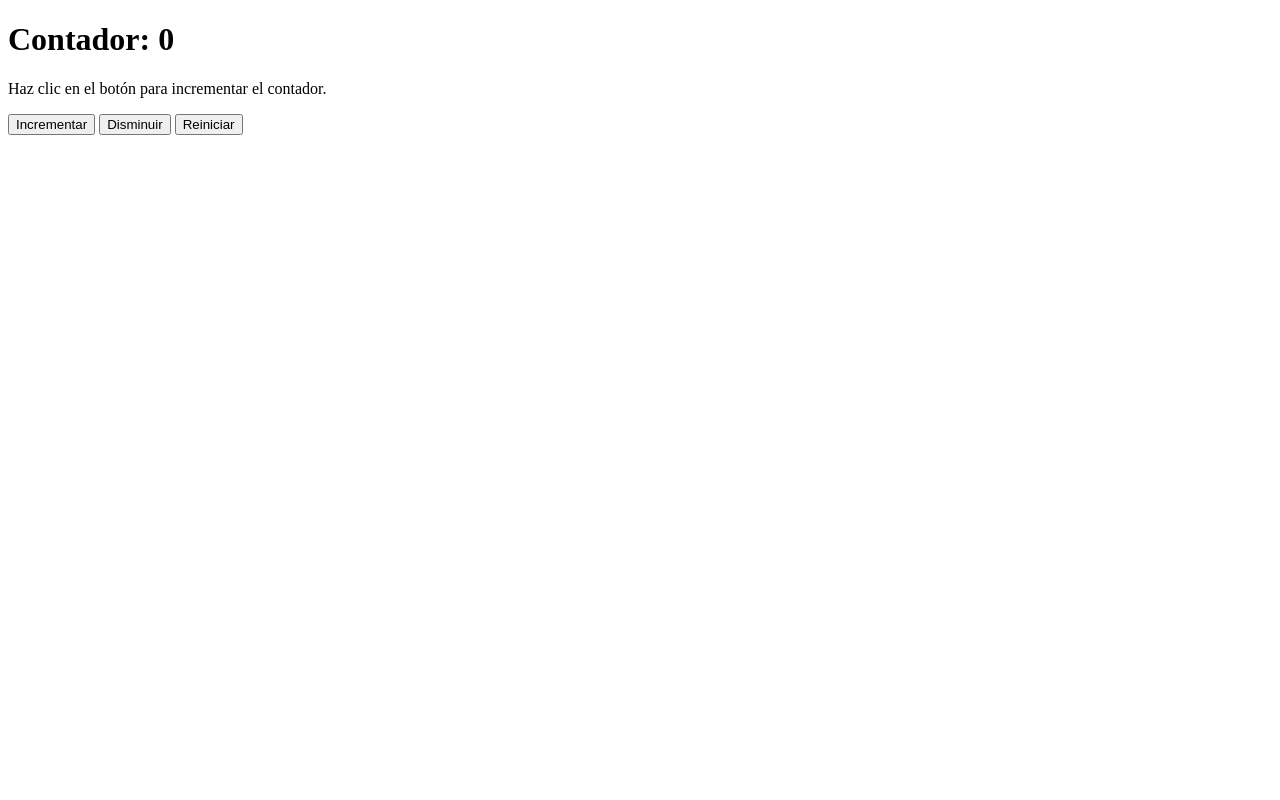
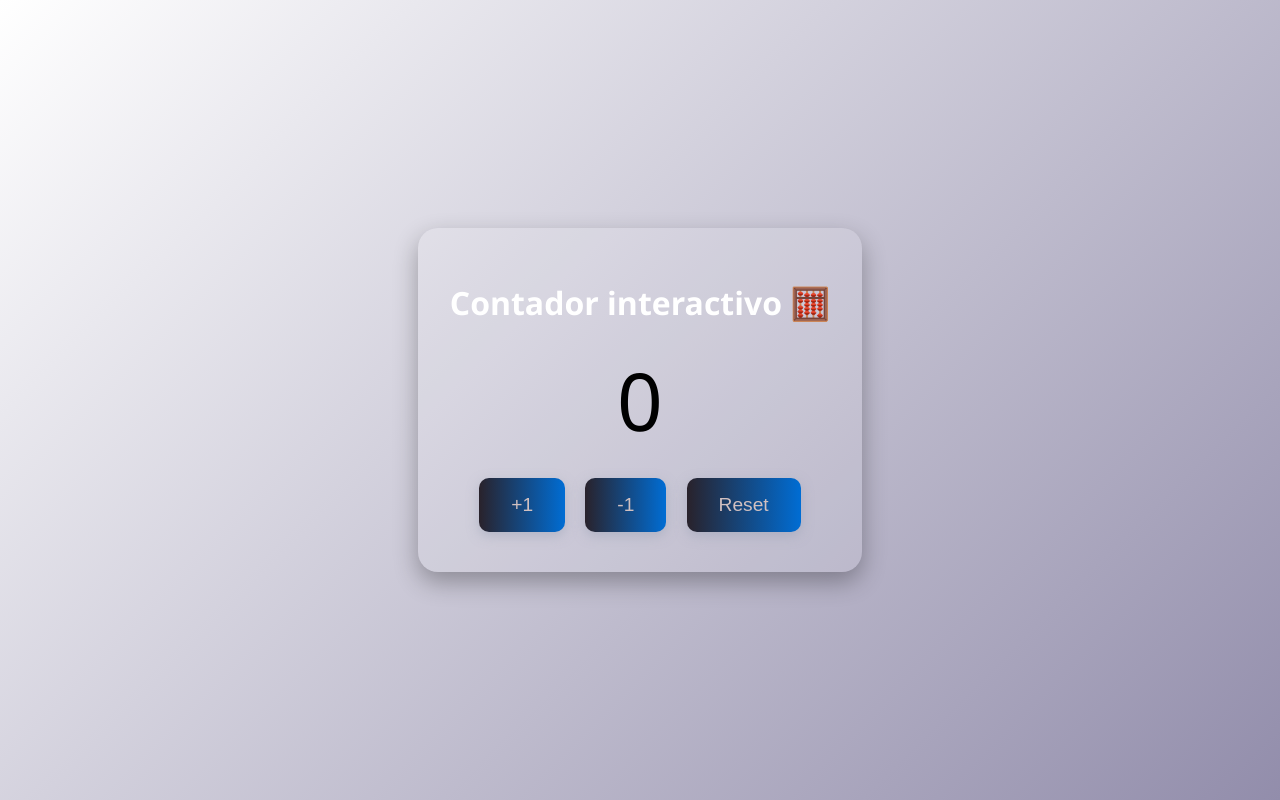
Before and after one commit to Emiliano-Blackbird/Plantillas-HTML-CSS-JS, a plain HTML site: page 04_contador_con_click/index.html in a window 1280 px wide. Drawn offline with Linux system fonts and the light colour scheme.

Commit message:
edit project with styles - contador con click

```diff
--- a/04_contador_con_click/index.html
+++ b/04_contador_con_click/index.html
@@ -5,14 +5,20 @@
   <meta charset="UTF-8">
   <meta name="viewport" content="width=device-width, initial-scale=1.0">
   <title>Contador Click</title>
+  <link rel="stylesheet" href="style.css" />
 </head>
 
 <body>
-  <h1>Contador: <span id="valor">0</span></h1>
-  <p>Haz clic en el botón para incrementar el contador.</p>
-  <button id="incrementar">Incrementar</button>
-  <button id="disminuir">Disminuir</button>
-  <button id="reiniciar">Reiniciar</button>
+<div class="container">
+  <h1>Contador interactivo 🧮</h1>
+  <div id="valor" class="numero">0</div>
+
+  <div class="botones">
+    <button id="incrementar">+1</button>
+    <button id="disminuir">-1</button>
+    <button id="reiniciar">Reset</button>
+  </div>
+</div>
 
   <script src="script.js"></script>
 </body>
--- a/04_contador_con_click/script.js
+++ b/04_contador_con_click/script.js
@@ -8,10 +8,23 @@ const botonReiniciar = document.getElementById("reiniciar");
 let contador = Number(localStorage.getItem("contador")) || 0;
 
 // Actualiza número, guarda en localStorage y aplica color
+let ultimoContador = contador;
 function actualizarVista() {
+  const cambio = contador - ultimoContador;
   valor.textContent = contador.toLocaleString("es-ES");
   localStorage.setItem("contador", contador);
   actualizarColor();
+
+  // Animación visual al cambiar
+  valor.classList.remove("subiendo", "bajando");
+  if (cambio > 0) {
+    valor.classList.add("subiendo");
+  } else if (cambio < 0) {
+    valor.classList.add("bajando");
+  }
+  setTimeout(() => valor.classList.remove("subiendo", "bajando"), 200);
+
+  ultimoContador = contador;
 }
 
 // Cambia color según valor
--- a/04_contador_con_click/style.css
+++ b/04_contador_con_click/style.css
@@ -0,0 +1,64 @@
+body {
+  font-family: 'Segoe UI', sans-serif;
+  background: linear-gradient(135deg, #ffffff, #928dab);
+  color: #fff;
+  display: flex;
+  justify-content: center;
+  align-items: center;
+  height: 100vh;
+  margin: 0;
+}
+
+.container {
+  text-align: center;
+  background-color: rgba(255, 255, 255, 0.1);
+  padding: 2rem;
+  border-radius: 20px;
+  box-shadow: 0 10px 25px rgba(0, 0, 0, 0.3);
+}
+
+.numero {
+  font-size: 5rem;
+  margin: 1rem 0;
+  transition: color 0.3s ease, transform 0.2s ease;
+}
+
+.numero.subiendo {
+  transform: scale(1.1);
+}
+
+.numero.bajando {
+  transform: scale(0.9);
+}
+
+@keyframes sirena {
+  0% {
+    background-image: linear-gradient(to right, #ff0000, #000000);
+  }
+  50% {
+    background-image: linear-gradient(to right, #0000ff, #000000);
+  }
+  100% {
+    background-image: linear-gradient(to right, #ff0000, #000000);
+  }
+}
+
+.botones button {
+  margin: 0.5rem;
+  padding: 1rem 2rem;
+  font-size: 1.2rem;
+  border: none;
+  border-radius: 10px;
+  background-image: linear-gradient(to right, #29222b, #006dd4);
+  color: #d1c0c0;
+  cursor: pointer;
+  transition: transform 0.2s ease, color 0.3s ease;
+  box-shadow: 0 4px 12px 0 rgba(152, 160, 180, 0.5);
+}
+
+.botones button:hover {
+  animation: sirena 0.6s infinite alternate;
+  color: #ffffff;
+  text-shadow: 0 0 5px #ffffff, 0 0 10px #ffffff, 0 0 20px #ff0000;
+  transform: scale(1.05);
+}
```
